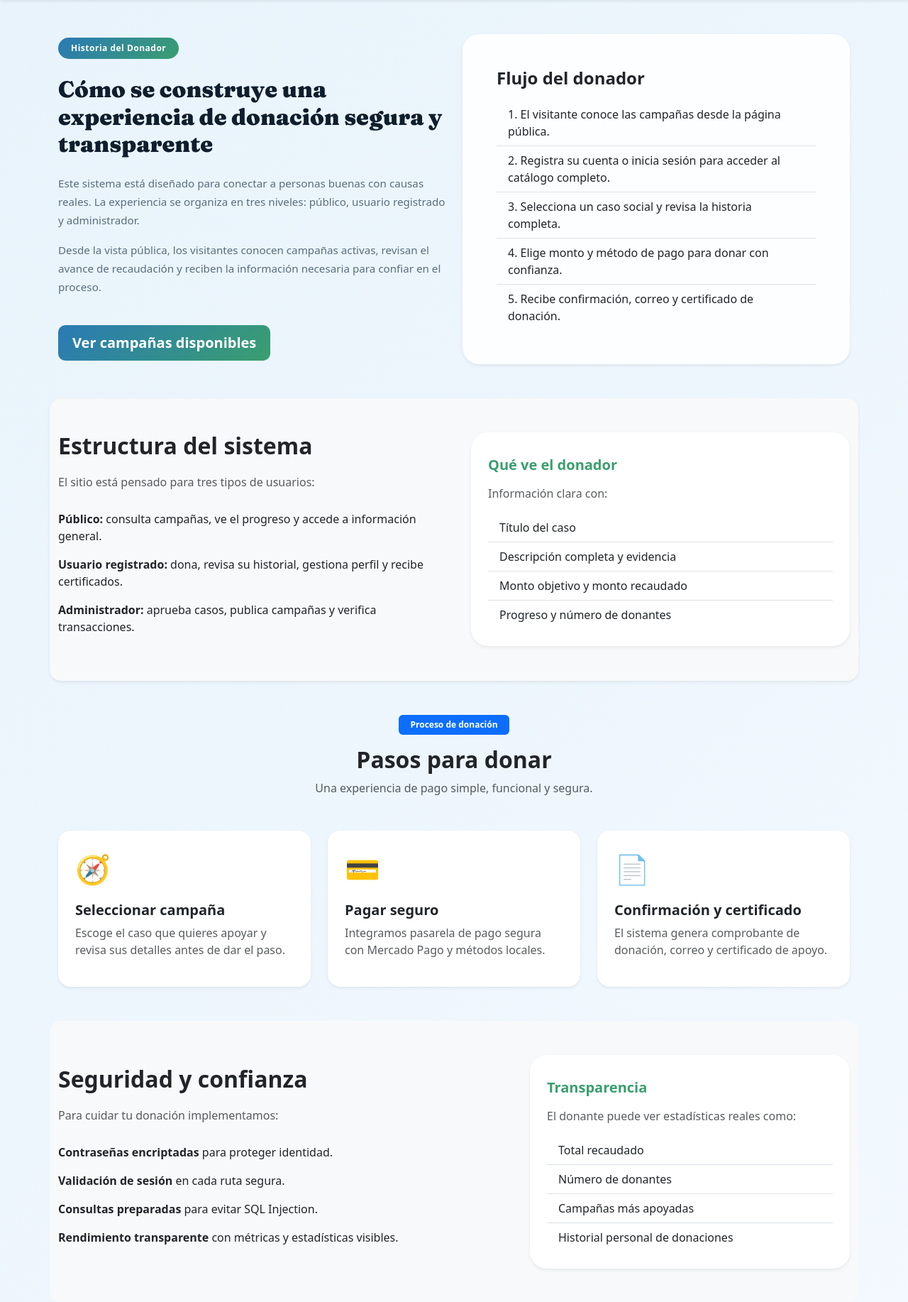
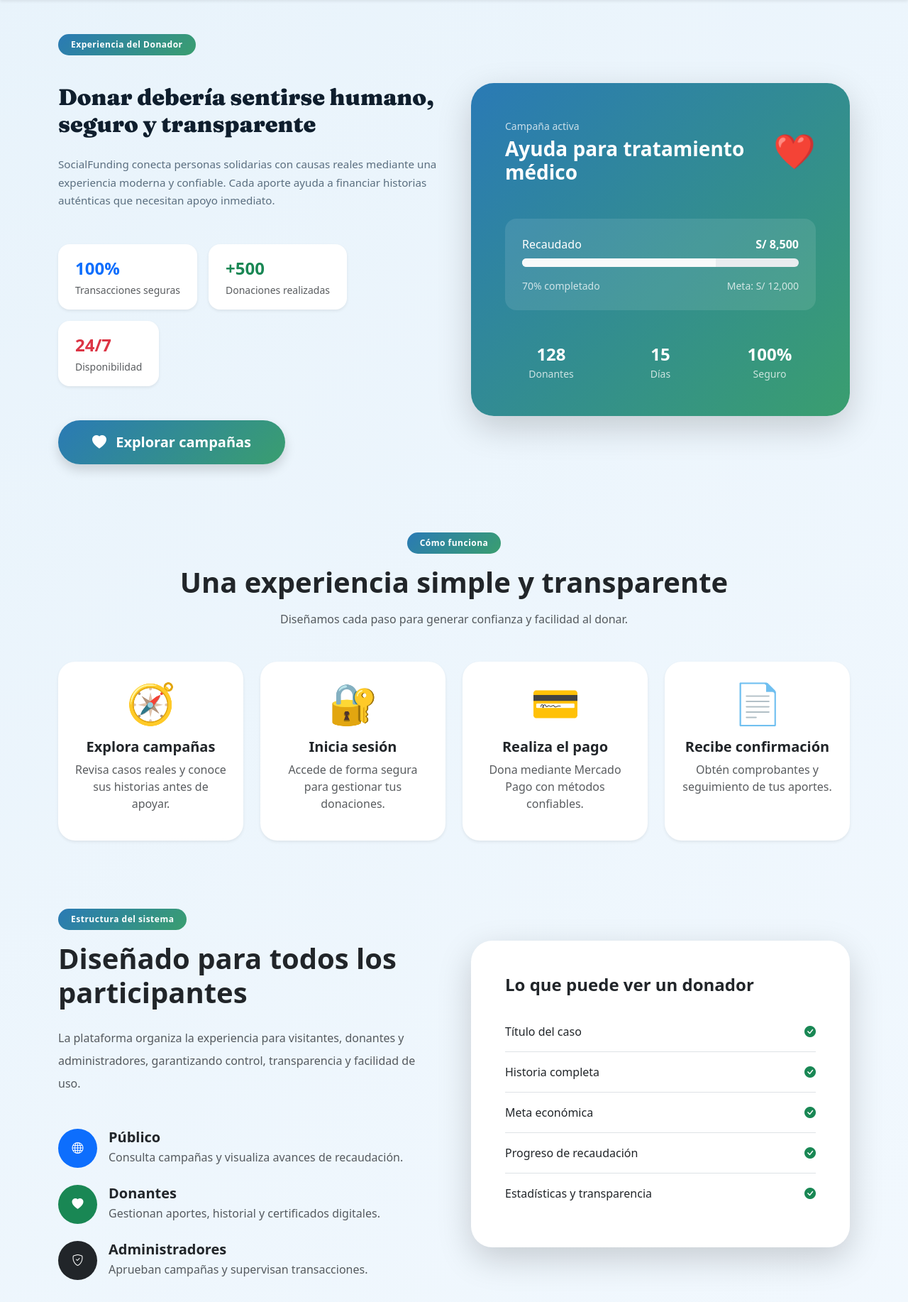
Before and after one commit to WilghemCont/Continental, a PHP site: page /CONTINENTAL/view/historia_donador.php in a window 1280 px wide. Shown: the part 97-1931 px from the top of the page at 71% size. Run offline with PHP 8.4, Linux system fonts and the light colour scheme.

Commit message:
cambios en beneficiario

```diff
--- a/view/donar.php
+++ b/view/donar.php
@@ -8,7 +8,7 @@ if (!isset($_SESSION['idlogin'])) {
 
 <div class="container py-5 fade-up">
     <div class="mb-5">
-        <a href="home.php" class="text-decoration-none text-muted hover-back px-4 py-2 rounded-pill d-inline-flex align-items-center bg-white shadow-sm">
+        <a href="../view/home.php" class="text-decoration-none text-muted hover-back px-4 py-2 rounded-pill d-inline-flex align-items-center bg-white shadow-sm">
             <i class="bi bi-arrow-left me-2"></i> Volver al inicio
         </a>
     </div>
--- a/view/historia_donador.php
+++ b/view/historia_donador.php
@@ -3,131 +3,515 @@ $estilo_pagina = 'home';
 require_once __DIR__ . '/layout/header.php';
 ?>
 
+<!-- HERO -->
 <section class="container py-5">
-  <div class="row align-items-center gy-5">
+
+  <div class="row align-items-center g-5">
+
     <div class="col-lg-6">
-      <span class="about-badge">Historia del Donador</span>
-      <h1 class="about-title mt-4">Cómo se construye una experiencia de donación segura y transparente</h1>
+
+      <span class="about-badge mb-3">
+        Experiencia del Donador
+      </span>
+
+      <h1 class="about-title mt-4">
+        Donar debería sentirse humano, seguro y transparente
+      </h1>
+
       <p class="about-text mt-4">
-        Este sistema está diseñado para conectar a personas buenas con causas reales.
-        La experiencia se organiza en tres niveles: público, usuario registrado y administrador.
+        SocialFunding conecta personas solidarias con causas reales mediante una experiencia moderna y confiable.
+        Cada aporte ayuda a financiar historias auténticas que necesitan apoyo inmediato.
       </p>
-      <p class="about-text">
-        Desde la vista pública, los visitantes conocen campañas activas, revisan el avance de recaudación y reciben la información necesaria para confiar en el proceso.
-      </p>
-      <a href="../public/index.php?controller=caso&action=catalogo" class="btn btn-primary btn-lg mt-4">Ver campañas disponibles</a>
+
+      <div class="d-flex flex-wrap gap-3 mt-5">
+
+        <div class="bg-white shadow-sm px-4 py-3 rounded-4">
+          <div class="fw-bold fs-4 text-primary">100%</div>
+          <small class="text-muted">Transacciones seguras</small>
+        </div>
+
+        <div class="bg-white shadow-sm px-4 py-3 rounded-4">
+          <div class="fw-bold fs-4 text-success">+500</div>
+          <small class="text-muted">Donaciones realizadas</small>
+        </div>
+
+        <div class="bg-white shadow-sm px-4 py-3 rounded-4">
+          <div class="fw-bold fs-4 text-danger">24/7</div>
+          <small class="text-muted">Disponibilidad</small>
+        </div>
+
+      </div>
+
+      <a href="../public/index.php?controller=caso&action=catalogo"
+         class="btn btn-primary btn-lg px-5 py-3 rounded-pill mt-5 shadow">
+
+        <i class="bi bi-heart-fill me-2"></i>
+        Explorar campañas
+
+      </a>
+
     </div>
 
+    <!-- CARD HERO -->
     <div class="col-lg-6">
-      <div class="card border-0 shadow-sm p-5" style="border-radius: 24px; background: rgba(255,255,255,0.9);">
-        <h4 class="fw-bold mb-3">Flujo del donador</h4>
-        <ol class="list-group list-group-flush">
-          <li class="list-group-item bg-transparent">1. El visitante conoce las campañas desde la página pública.</li>
-          <li class="list-group-item bg-transparent">2. Registra su cuenta o inicia sesión para acceder al catálogo completo.</li>
-          <li class="list-group-item bg-transparent">3. Selecciona un caso social y revisa la historia completa.</li>
-          <li class="list-group-item bg-transparent">4. Elige monto y método de pago para donar con confianza.</li>
-          <li class="list-group-item bg-transparent">5. Recibe confirmación, correo y certificado de donación.</li>
-        </ol>
+
+      <div class="card border-0 shadow-lg overflow-hidden"
+           style="border-radius:32px;">
+
+        <div class="p-5 text-white"
+             style="background: var(--grad);">
+
+          <div class="d-flex justify-content-between align-items-center mb-5">
+
+            <div>
+              <small class="opacity-75">Campaña activa</small>
+
+              <h3 class="fw-bold mb-0 mt-1">
+                Ayuda para tratamiento médico
+              </h3>
+            </div>
+
+            <div class="display-5">
+              ❤️
+            </div>
+
+          </div>
+
+          <div class="bg-white bg-opacity-10 rounded-4 p-4">
+
+            <div class="d-flex justify-content-between mb-2">
+              <span>Recaudado</span>
+              <span class="fw-bold">S/ 8,500</span>
+            </div>
+
+            <div class="progress mb-3"
+                 style="height:12px; border-radius:20px;">
+
+              <div class="progress-bar bg-light"
+                   style="width:70%">
+              </div>
+
+            </div>
+
+            <div class="d-flex justify-content-between small opacity-75">
+              <span>70% completado</span>
+              <span>Meta: S/ 12,000</span>
+            </div>
+
+          </div>
+
+          <div class="row text-center mt-5">
+
+            <div class="col-4">
+              <h4 class="fw-bold mb-0">128</h4>
+              <small class="opacity-75">Donantes</small>
+            </div>
+
+            <div class="col-4">
+              <h4 class="fw-bold mb-0">15</h4>
+              <small class="opacity-75">Días</small>
+            </div>
+
+            <div class="col-4">
+              <h4 class="fw-bold mb-0">100%</h4>
+              <small class="opacity-75">Seguro</small>
+            </div>
+
+          </div>
+
+        </div>
+
       </div>
+
     </div>
+
   </div>
+
 </section>
 
-<section class="container py-5 bg-light rounded-4 shadow-sm" id="como">
-  <div class="row g-5 align-items-center">
-    <div class="col-lg-6">
-      <h2 class="fw-bold">Estructura del sistema</h2>
-      <p class="mt-3 text-muted lh-lg">
-        El sitio está pensado para tres tipos de usuarios:
-      </p>
-      <ul class="list-unstyled mt-4">
-        <li class="mb-3"><strong>Público:</strong> consulta campañas, ve el progreso y accede a información general.</li>
-        <li class="mb-3"><strong>Usuario registrado:</strong> dona, revisa su historial, gestiona perfil y recibe certificados.</li>
-        <li class="mb-3"><strong>Administrador:</strong> aprueba casos, publica campañas y verifica transacciones.</li>
-      </ul>
-    </div>
-    <div class="col-lg-6">
-      <div class="card border-0 shadow-sm p-4" style="border-radius: 24px; background: white;">
-        <h5 class="section-title mb-3">Qué ve el donador</h5>
-        <p class="text-muted">Información clara con:</p>
-        <ul class="list-group list-group-flush">
-          <li class="list-group-item bg-transparent">Título del caso</li>
-          <li class="list-group-item bg-transparent">Descripción completa y evidencia</li>
-          <li class="list-group-item bg-transparent">Monto objetivo y monto recaudado</li>
-          <li class="list-group-item bg-transparent">Progreso y número de donantes</li>
-        </ul>
-      </div>
-    </div>
-  </div>
-</section>
+<!-- COMO FUNCIONA -->
+<section class="container py-5">
 
-<section class="container py-5">
   <div class="text-center mb-5">
-    <span class="badge bg-primary px-3 py-2">Proceso de donación</span>
-    <h2 class="fw-bold mt-3">Pasos para donar</h2>
-    <p class="text-muted">Una experiencia de pago simple, funcional y segura.</p>
+
+    <span class="about-badge">
+      Cómo funciona
+    </span>
+
+    <h2 class="fw-bold display-6 mt-3">
+      Una experiencia simple y transparente
+    </h2>
+
+    <p class="text-muted mt-3">
+      Diseñamos cada paso para generar confianza y facilidad al donar.
+    </p>
+
   </div>
 
   <div class="row g-4">
-    <div class="col-md-4">
-      <div class="card p-4 h-100 border-0 shadow-sm">
-        <div class="fs-1 mb-3">🧭</div>
-        <h5 class="fw-bold">Seleccionar campaña</h5>
-        <p class="text-muted">Escoge el caso que quieres apoyar y revisa sus detalles antes de dar el paso.</p>
+
+    <div class="col-lg-3 col-md-6">
+
+      <div class="card border-0 shadow-sm h-100 p-4 text-center"
+           style="border-radius:24px;">
+
+        <div class="display-4 mb-3">🧭</div>
+
+        <h5 class="fw-bold">
+          Explora campañas
+        </h5>
+
+        <p class="text-muted">
+          Revisa casos reales y conoce sus historias antes de apoyar.
+        </p>
+
       </div>
+
     </div>
-    <div class="col-md-4">
-      <div class="card p-4 h-100 border-0 shadow-sm">
-        <div class="fs-1 mb-3">💳</div>
-        <h5 class="fw-bold">Pagar seguro</h5>
-        <p class="text-muted">Integramos pasarela de pago segura con Mercado Pago y métodos locales.</p>
+
+    <div class="col-lg-3 col-md-6">
+
+      <div class="card border-0 shadow-sm h-100 p-4 text-center"
+           style="border-radius:24px;">
+
+        <div class="display-4 mb-3">🔐</div>
+
+        <h5 class="fw-bold">
+          Inicia sesión
+        </h5>
+
+        <p class="text-muted">
+          Accede de forma segura para gestionar tus donaciones.
+        </p>
+
       </div>
+
     </div>
-    <div class="col-md-4">
-      <div class="card p-4 h-100 border-0 shadow-sm">
-        <div class="fs-1 mb-3">📄</div>
-        <h5 class="fw-bold">Confirmación y certificado</h5>
-        <p class="text-muted">El sistema genera comprobante de donación, correo y certificado de apoyo.</p>
+
+    <div class="col-lg-3 col-md-6">
+
+      <div class="card border-0 shadow-sm h-100 p-4 text-center"
+           style="border-radius:24px;">
+
+        <div class="display-4 mb-3">💳</div>
+
+        <h5 class="fw-bold">
+          Realiza el pago
+        </h5>
+
+        <p class="text-muted">
+          Dona mediante Mercado Pago con métodos confiables.
+        </p>
+
       </div>
+
     </div>
+
+    <div class="col-lg-3 col-md-6">
+
+      <div class="card border-0 shadow-sm h-100 p-4 text-center"
+           style="border-radius:24px;">
+
+        <div class="display-4 mb-3">📄</div>
+
+        <h5 class="fw-bold">
+          Recibe confirmación
+        </h5>
+
+        <p class="text-muted">
+          Obtén comprobantes y seguimiento de tus aportes.
+        </p>
+
+      </div>
+
+    </div>
+
   </div>
+
 </section>
 
-<section class="container py-5 bg-light rounded-4">
-  <div class="row g-4 align-items-center">
-    <div class="col-lg-7">
-      <h2 class="fw-bold">Seguridad y confianza</h2>
-      <p class="mt-3 text-muted lh-lg">
-        Para cuidar tu donación implementamos:
+<!-- TIPOS DE USUARIO -->
+<section class="container py-5">
+
+  <div class="row g-5 align-items-center">
+
+    <div class="col-lg-6">
+
+      <span class="about-badge">
+        Estructura del sistema
+      </span>
+
+      <h2 class="fw-bold display-6 mt-3">
+        Diseñado para todos los participantes
+      </h2>
+
+      <p class="text-muted lh-lg mt-4">
+        La plataforma organiza la experiencia para visitantes, donantes y administradores,
+        garantizando control, transparencia y facilidad de uso.
       </p>
-      <ul class="list-unstyled mt-4">
-        <li class="mb-3"><strong>Contraseñas encriptadas</strong> para proteger identidad.</li>
-        <li class="mb-3"><strong>Validación de sesión</strong> en cada ruta segura.</li>
-        <li class="mb-3"><strong>Consultas preparadas</strong> para evitar SQL Injection.</li>
-        <li class="mb-3"><strong>Rendimiento transparente</strong> con métricas y estadísticas visibles.</li>
-      </ul>
+
+      <div class="mt-5">
+
+        <div class="d-flex mb-4">
+
+          <div class="me-3">
+            <div class="bg-primary text-white rounded-circle d-flex align-items-center justify-content-center"
+                 style="width:55px; height:55px;">
+
+              <i class="bi bi-globe"></i>
+
+            </div>
+          </div>
+
+          <div>
+            <h5 class="fw-bold mb-1">
+              Público
+            </h5>
+
+            <p class="text-muted mb-0">
+              Consulta campañas y visualiza avances de recaudación.
+            </p>
+          </div>
+
+        </div>
+
+        <div class="d-flex mb-4">
+
+          <div class="me-3">
+            <div class="bg-success text-white rounded-circle d-flex align-items-center justify-content-center"
+                 style="width:55px; height:55px;">
+
+              <i class="bi bi-heart-fill"></i>
+
+            </div>
+          </div>
+
+          <div>
+            <h5 class="fw-bold mb-1">
+              Donantes
+            </h5>
+
+            <p class="text-muted mb-0">
+              Gestionan aportes, historial y certificados digitales.
+            </p>
+          </div>
+
+        </div>
+
+        <div class="d-flex">
+
+          <div class="me-3">
+            <div class="bg-dark text-white rounded-circle d-flex align-items-center justify-content-center"
+                 style="width:55px; height:55px;">
+
+              <i class="bi bi-shield-check"></i>
+
+            </div>
+          </div>
+
+          <div>
+            <h5 class="fw-bold mb-1">
+              Administradores
+            </h5>
+
+            <p class="text-muted mb-0">
+              Aprueban campañas y supervisan transacciones.
+            </p>
+          </div>
+
+        </div>
+
+      </div>
+
     </div>
-    <div class="col-lg-5">
-      <div class="card border-0 shadow-sm p-4" style="border-radius: 24px;">
-        <h5 class="section-title mb-3">Transparencia</h5>
-        <p class="text-muted">El donante puede ver estadísticas reales como:</p>
-        <ul class="list-group list-group-flush">
-          <li class="list-group-item bg-transparent">Total recaudado</li>
-          <li class="list-group-item bg-transparent">Número de donantes</li>
-          <li class="list-group-item bg-transparent">Campañas más apoyadas</li>
-          <li class="list-group-item bg-transparent">Historial personal de donaciones</li>
-        </ul>
+
+    <!-- CARD -->
+    <div class="col-lg-6">
+
+      <div class="card border-0 shadow-lg p-5"
+           style="border-radius:30px;">
+
+        <h4 class="fw-bold mb-4">
+          Lo que puede ver un donador
+        </h4>
+
+        <div class="d-flex justify-content-between py-3 border-bottom">
+          <span>Título del caso</span>
+          <i class="bi bi-check-circle-fill text-success"></i>
+        </div>
+
+        <div class="d-flex justify-content-between py-3 border-bottom">
+          <span>Historia completa</span>
+          <i class="bi bi-check-circle-fill text-success"></i>
+        </div>
+
+        <div class="d-flex justify-content-between py-3 border-bottom">
+          <span>Meta económica</span>
+          <i class="bi bi-check-circle-fill text-success"></i>
+        </div>
+
+        <div class="d-flex justify-content-between py-3 border-bottom">
+          <span>Progreso de recaudación</span>
+          <i class="bi bi-check-circle-fill text-success"></i>
+        </div>
+
+        <div class="d-flex justify-content-between py-3">
+          <span>Estadísticas y transparencia</span>
+          <i class="bi bi-check-circle-fill text-success"></i>
+        </div>
+
       </div>
+
     </div>
+
   </div>
+
 </section>
 
-<section class="container py-5 text-center">
-  <div class="bg-white rounded-4 shadow-sm p-5">
-    <h3 class="fw-bold">¿Listo para apoyar una causa?</h3>
-    <p class="text-muted mt-3 mb-4">Navega las campañas y dona con la seguridad de un sistema construido para la transparencia social.</p>
-    <a href="../public/index.php?controller=caso&action=catalogo" class="btn btn-primary btn-lg">Explorar casos y donar</a>
+<!-- SEGURIDAD -->
+<section class="container py-5">
+
+  <div class="card border-0 shadow-lg overflow-hidden"
+       style="border-radius:32px;">
+
+    <div class="row g-0">
+
+      <div class="col-lg-6">
+
+        <div class="p-5 h-100 text-white"
+             style="background: var(--grad);">
+
+          <span class="badge bg-white text-primary px-3 py-2 rounded-pill">
+            Seguridad
+          </span>
+
+          <h2 class="fw-bold display-6 mt-4">
+            Tu confianza es prioridad
+          </h2>
+
+          <p class="opacity-75 mt-4 lh-lg">
+            Aplicamos buenas prácticas modernas para proteger datos,
+            pagos y sesiones de usuario.
+          </p>
+
+        </div>
+
+      </div>
+
+      <div class="col-lg-6 bg-white">
+
+        <div class="p-5">
+
+          <div class="d-flex align-items-start mb-4">
+
+            <div class="me-3 text-primary fs-3">
+              <i class="bi bi-lock-fill"></i>
+            </div>
+
+            <div>
+              <h5 class="fw-bold">
+                Contraseñas encriptadas
+              </h5>
+
+              <p class="text-muted mb-0">
+                Protección segura de credenciales.
+              </p>
+            </div>
+
+          </div>
+
+          <div class="d-flex align-items-start mb-4">
+
+            <div class="me-3 text-success fs-3">
+              <i class="bi bi-shield-lock-fill"></i>
+            </div>
+
+            <div>
+              <h5 class="fw-bold">
+                Validación de sesión
+              </h5>
+
+              <p class="text-muted mb-0">
+                Control de acceso en rutas privadas.
+              </p>
+            </div>
+
+          </div>
+
+          <div class="d-flex align-items-start mb-4">
+
+            <div class="me-3 text-danger fs-3">
+              <i class="bi bi-database-lock"></i>
+            </div>
+
+            <div>
+              <h5 class="fw-bold">
+                Protección SQL Injection
+              </h5>
+
+              <p class="text-muted mb-0">
+                Consultas preparadas y sanitización.
+              </p>
+            </div>
+
+          </div>
+
+          <div class="d-flex align-items-start">
+
+            <div class="me-3 text-warning fs-3">
+              <i class="bi bi-graph-up-arrow"></i>
+            </div>
+
+            <div>
+              <h5 class="fw-bold">
+                Transparencia total
+              </h5>
+
+              <p class="text-muted mb-0">
+                Métricas visibles y seguimiento de campañas.
+              </p>
+            </div>
+
+          </div>
+
+        </div>
+
+      </div>
+
+    </div>
+
   </div>
+
+</section>
+
+<!-- CTA -->
+<section class="container py-5">
+
+  <div class="text-center bg-white shadow-lg p-5"
+       style="border-radius:32px;">
+
+    <span class="about-badge">
+      Empieza hoy
+    </span>
+
+    <h2 class="fw-bold display-6 mt-4">
+      Cada donación puede cambiar una vida
+    </h2>
+
+    <p class="text-muted mt-4 mb-5">
+      Explora campañas activas y apoya causas reales de manera segura.
+    </p>
+
+    <a href="../public/index.php?controller=caso&action=catalogo"
+       class="btn btn-primary btn-lg px-5 py-3 rounded-pill shadow">
+
+      <i class="bi bi-heart-fill me-2"></i>
+      Explorar casos y donar
+
+    </a>
+
+  </div>
+
 </section>
 
 <?php require_once __DIR__ . '/layout/footer.php'; ?>
```
